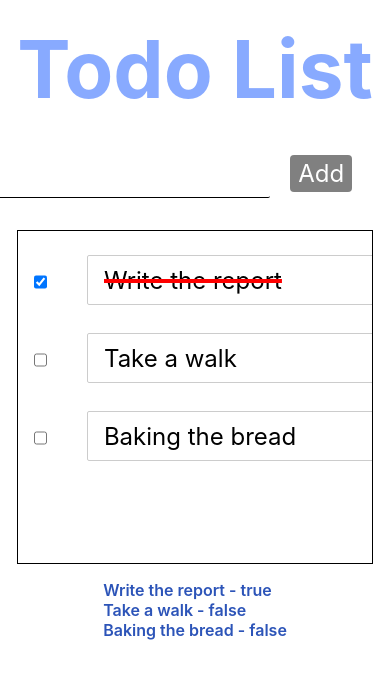
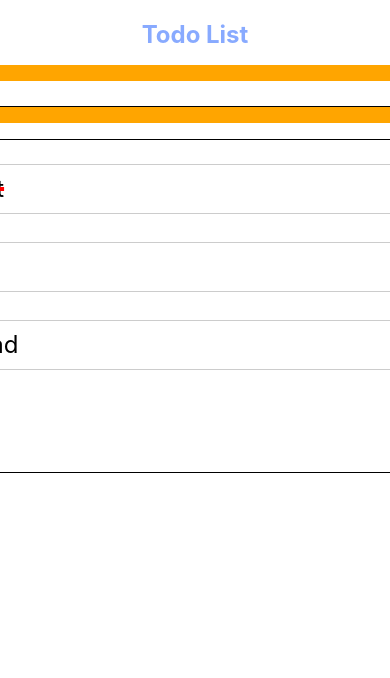
Before and after one commit to neomatrix79/todo-list-svelte, a Svelte app: page / in a window 390 px wide. Shown: the top 678 px of the page. Built offline with nearby package versions, Linux system fonts and the light colour scheme.

Commit message:
media change#1

```diff
--- a/src/App.svelte
+++ b/src/App.svelte
@@ -4,9 +4,7 @@
 </script>
 
 <main>
-  <div class="media">
-    <TodoList />
-  </div>
+  <TodoList />
 </main>
 
 <style>
@@ -18,9 +16,10 @@
     height: 100%;
     display: flex;
     justify-content: center;
+    overflow-y: scroll;
   }
 
-  .media {
+  /* .media {
     width: 100%;
   }
 
@@ -38,5 +37,5 @@
     .media {
       width: 20%;
     }
-  }
+  } */
 </style>
--- a/src/components/TodoList.svelte
+++ b/src/components/TodoList.svelte
@@ -138,11 +138,11 @@
     {/each}
   </ul>
 
-  <div class="store-check">
+  <!-- <div class="store-check">
     {#each $todoStore as todo (todo.id)}
       <div>{todo.text} - {todo.done}</div>
     {/each}
-  </div>
+  </div> -->
 </div>
 
 <style>
@@ -169,7 +169,7 @@
     width: 90%;
     padding: 1rem;
     margin-top: 1rem;
-    /* background-color: orange; */
+    background-color: orange;
   }
 
   input {
@@ -178,7 +178,8 @@
     border-bottom: 1px solid black;
     font-size: 1.5rem;
     margin: auto 1rem;
-    width: 500px;
+    /* width: 500px; */
+    width: 70%;
   }
 
   button {
@@ -210,8 +211,46 @@
     overflow-y: scroll;
   }
 
-  .store-check {
+  /* .store-check {
     font-weight: 600;
     color: #2c54b8;
+  } */
+
+  /* PC (해상도 1024px)*/
+  @media all and (min-width: 1024px) {
+    .title {
+      font-size: 5rem;
+    }
+  }
+
+  /* 테블릿 가로, 테블릿 세로 (해상도 768px ~ 1023px)*/
+  @media all and (min-width: 768px) and (max-width: 1023px) {
+    .title {
+      font-size: 2.5rem;
+    }
+
+    input {
+      font-size: 12px;
+      /* width: 50%; */
+    }
+
+    button {
+      font-size: 12px;
+    }
+  }
+
+  /* 모바일 가로, 모바일 세로 (해상도 480px ~ 767px)*/
+  @media all and (max-width: 767px) {
+    .title {
+      font-size: 1.5rem;
+    }
+
+    input {
+      font-size: 12px;
+    }
+
+    button {
+      font-size: 12px;
+    }
   }
 </style>
```
